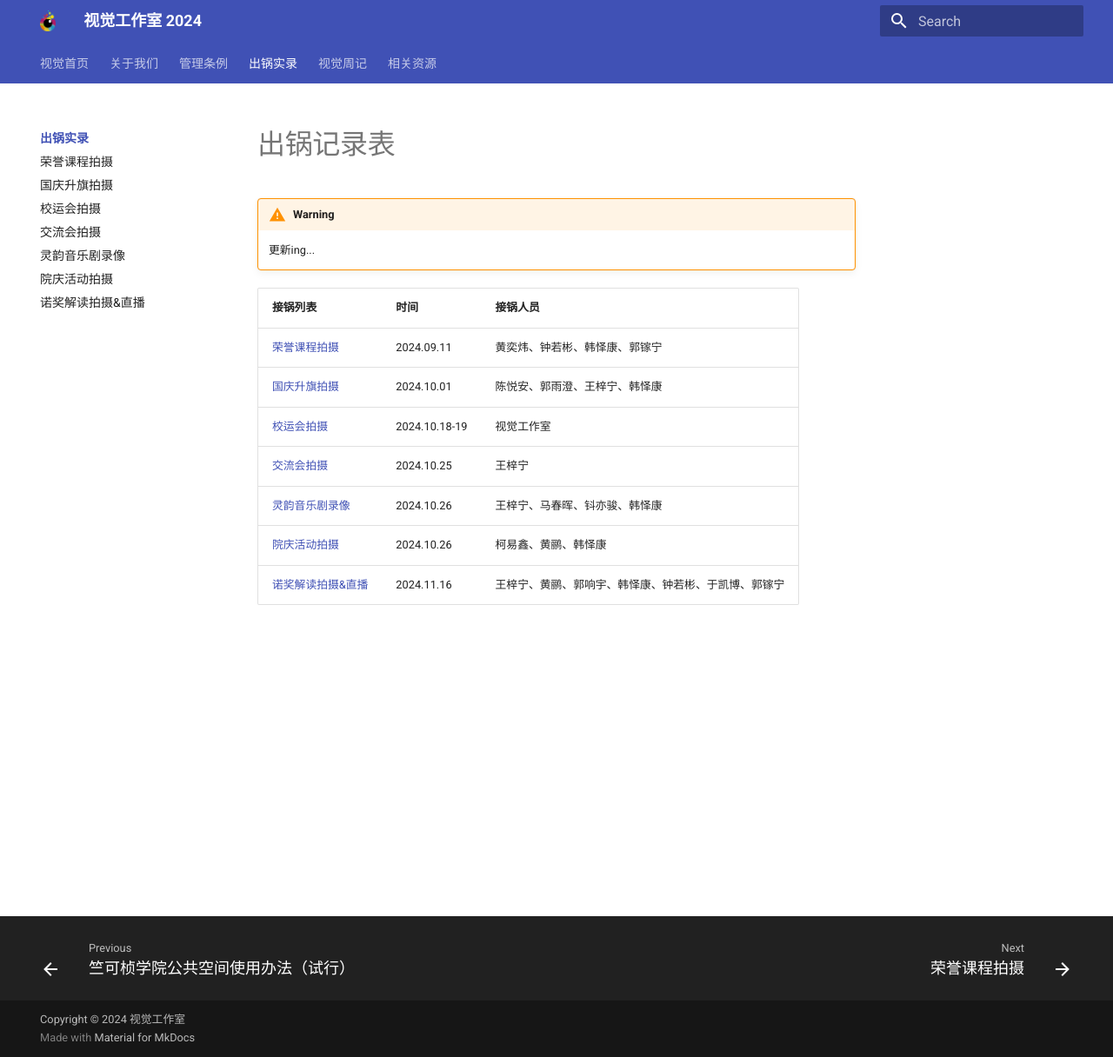
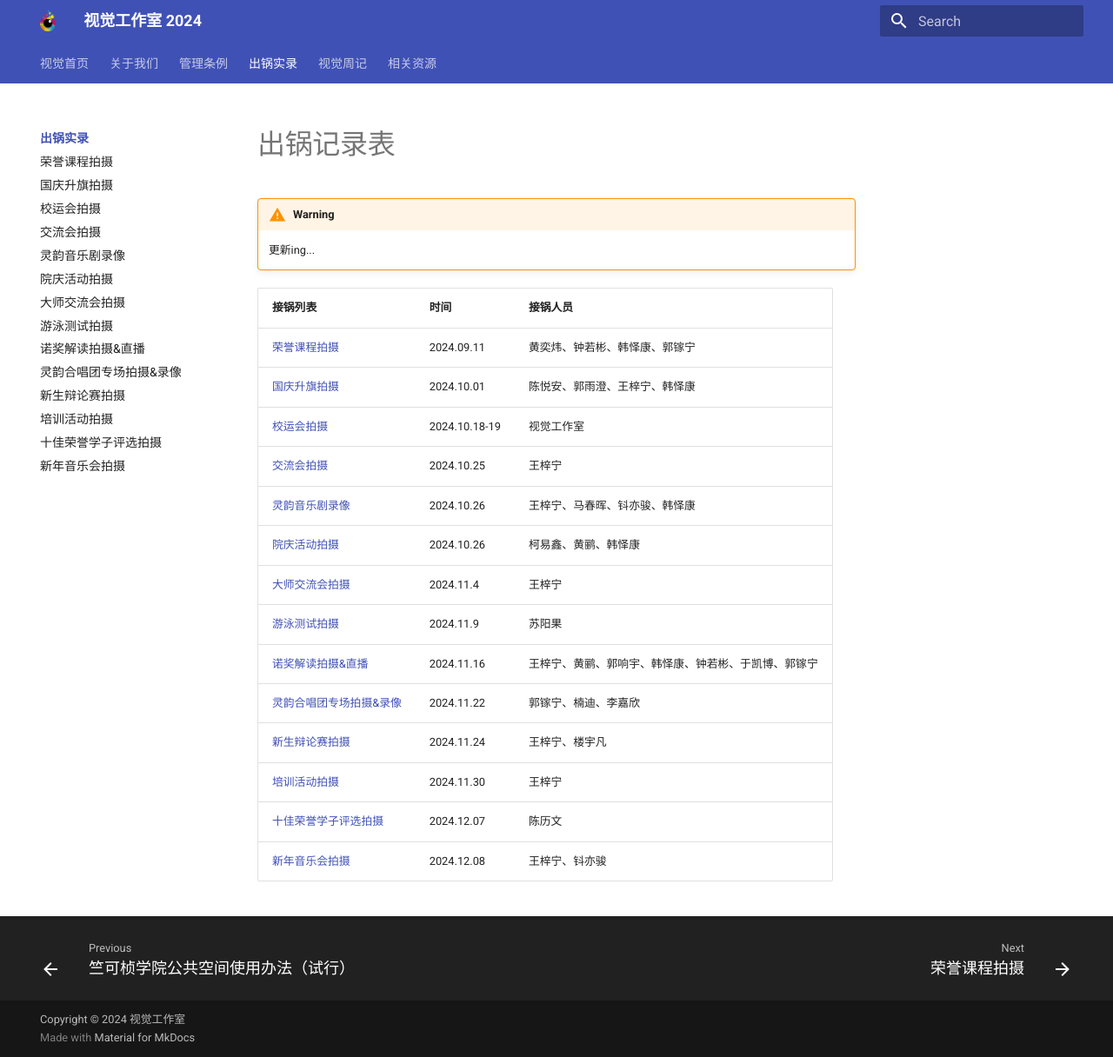
Before and after one commit to laoguanTX/2025visualstudio, an MkDocs documentation site: the page built from docs/pot/index.md, in a window 1280 px wide and 1216 px high. Shown: the whole window at 87% size. Built offline with MkDocs 1.6.1 and Material for MkDocs 9.7.7, drawn with Linux system fonts in a browser that asks for light colours.

Commit message:
Update: make some updates in pots and weekly meetings

```diff
--- a/docs/pot/index.md
+++ b/docs/pot/index.md
@@ -42,9 +42,44 @@
         <td>柯易鑫、黄鹂、韩怿康</td>
     </tr>
     <tr>
-        <td><a href="pot_6/">诺奖解读拍摄&直播</a></td>
+        <td><a href="pot_6/">大师交流会拍摄</a></td>
+        <td>2024.11.4</td>
+        <td>王梓宁</td>
+    </tr>
+    <tr>
+        <td><a href="pot_7/">游泳测试拍摄</a></td>
+        <td>2024.11.9</td>
+        <td>苏阳果</td>
+    </tr>
+    <tr>
+        <td><a href="pot_8/">诺奖解读拍摄&直播</a></td>
         <td>2024.11.16</td>
         <td>王梓宁、黄鹂、郭响宇、韩怿康、钟若彬、于凯博、郭镓宁</td>
     </tr>
+    <tr>
+        <td><a href="pot_9/">灵韵合唱团专场拍摄&录像</a></td>
+        <td>2024.11.22</td>
+        <td>郭镓宁、楠迪、李嘉欣</td>
+    </tr>
+    <tr>
+        <td><a href="pot_10/">新生辩论赛拍摄</a></td>
+        <td>2024.11.24</td>
+        <td>王梓宁、楼宇凡</td>
+    </tr>
+    <tr>
+        <td><a href="pot_11/">培训活动拍摄</a></td>
+        <td>2024.11.30</td>
+        <td>王梓宁</td>
+    </tr>
+    <tr>
+        <td><a href="pot_12/">十佳荣誉学子评选拍摄</a></td>
+        <td>2024.12.07</td>
+        <td>陈历文</td>
+    </tr>
+    <tr>
+        <td><a href="pot_13/">新年音乐会拍摄</a></td>
+        <td>2024.12.08</td>
+        <td>王梓宁、钭亦骏</td>
+    </tr>
 </tbody>
 </table>
--- a/mkdocs.yml
+++ b/mkdocs.yml
@@ -45,13 +45,24 @@ nav:
     - 交流会拍摄: pot/pot_3/index.md
     - 灵韵音乐剧录像: pot/pot_4/index.md
     - 院庆活动拍摄: pot/pot_5/index.md
-    - 诺奖解读拍摄&直播: pot/pot_6/index.md
+    - 大师交流会拍摄: pot/pot_6/index.md
+    - 游泳测试拍摄: pot/pot_7/index.md
+    - 诺奖解读拍摄&直播: pot/pot_8/index.md
+    - 灵韵合唱团专场拍摄&录像: pot/pot_9/index.md
+    - 新生辩论赛拍摄: pot/pot_10/index.md
+    - 培训活动拍摄: pot/pot_11/index.md
+    - 十佳荣誉学子评选拍摄: pot/pot_12/index.md
+    - 新年音乐会拍摄: pot/pot_13/index.md
   - 视觉周记:
     - 周记目录: weekly/index.md
     - 例会0: weekly/meeting_0/index.md
     - 例会1: weekly/meeting_1/index.md
     - 例会2: weekly/meeting_2/index.md
     - 例会3: weekly/meeting_3/index.md
+    - 例会4: weekly/meeting_4/index.md
+    - 例会5: weekly/meeting_5/index.md
+    - 例会6: weekly/meeting_6/index.md
+    - 例会7: weekly/meeting_7/index.md
   - 相关资源:
     - 资源目录: resource/index.md
     - 视觉秘籍: resource/book/index.md
```
Also changed, not shown: docs/pot/pot_10/index.md (added, +7 -0 lines), docs/pot/pot_11/index.md (added, +7 -0 lines), docs/pot/pot_12/index.md (added, +7 -0 lines), docs/pot/pot_13/index.md (added, +7 -0 lines), docs/pot/pot_6/index.md (+4 -8 lines), docs/pot/pot_7/index.md (added, +7 -0 lines), docs/pot/pot_8/index.md (added, +11 -0 lines), docs/pot/pot_9/index.md (added, +7 -0 lines), docs/weekly/index.md (+20 -0 lines), docs/weekly/meeting_4/index.md (added, +10 -0 lines), docs/weekly/meeting_5/index.md (added, +10 -0 lines), docs/weekly/meeting_6/index.md (added, +10 -0 lines), docs/weekly/meeting_7/index.md (added, +5 -0 lines).
